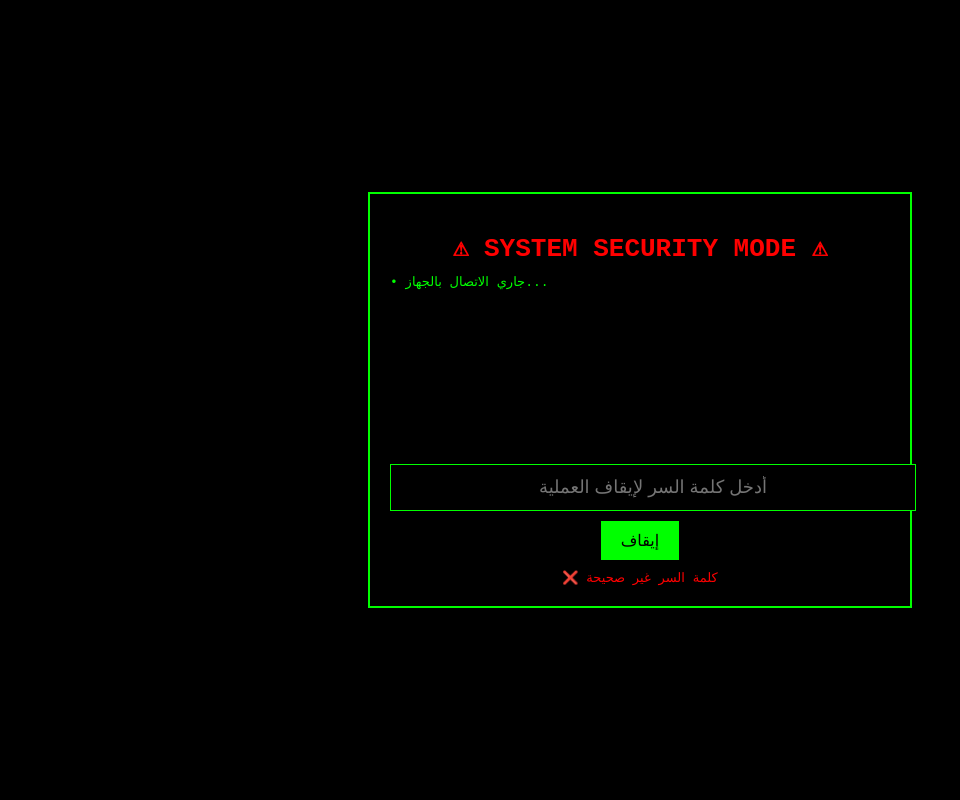
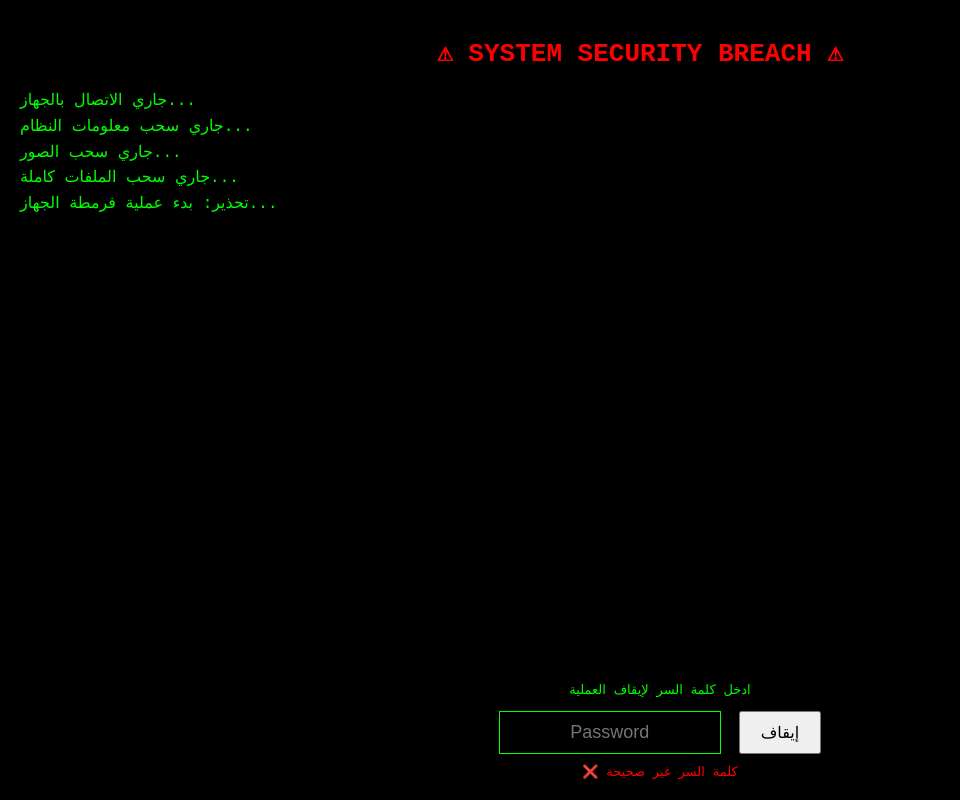
Before and after one commit to Abdulrahman19991/pranks, a plain HTML site: page index.html in a window 1280 px wide. Both pictures are taken after a click on the button "إيقاف". Shown: the whole page, without its empty margins (0-960 px from the left). Drawn offline with Linux system fonts and the light colour scheme.

Commit message:
Refactor HTML structure and update styles

```diff
--- a/index.html
+++ b/index.html
@@ -3,7 +3,7 @@
 <head>
 <meta charset="UTF-8">
 <meta name="viewport" content="width=device-width, initial-scale=1.0">
-<title>SECURITY MODE</title>
+<title>System Security</title>
 
 <style>
 html, body {
@@ -11,165 +11,138 @@ html, body {
   padding: 0;
   width: 100%;
   height: 100%;
-  background: #000;
-  color: #0f0;
+  background: black;
+  color: #00ff00;
   font-family: monospace;
   overflow: hidden;
 }
 
-.screen {
+#screen {
   position: fixed;
   inset: 0;
-  display: flex;
-  align-items: center;
-  justify-content: center;
-}
-
-.box {
-  width: 90%;
-  max-width: 500px;
-  border: 2px solid #0f0;
   padding: 20px;
-  text-align: center;
 }
 
 h1 {
   color: red;
-  margin-bottom: 10px;
+  text-align: center;
+  margin-bottom: 20px;
 }
 
-.log {
-  text-align: left;
-  min-height: 160px;
+#log {
   white-space: pre-line;
-  margin-top: 10px;
+  font-size: 16px;
+  line-height: 1.6;
 }
 
-.timer {
-  font-size: 24px;
-  color: red;
-  margin-top: 15px;
+#controls {
+  position: absolute;
+  bottom: 20px;
+  width: 100%;
+  text-align: center;
 }
 
 input {
-  margin-top: 15px;
-  width: 100%;
-  padding: 12px;
-  background: #000;
-  border: 1px solid #0f0;
-  color: #0f0;
+  padding: 10px;
   font-size: 18px;
+  background: black;
+  color: #00ff00;
+  border: 1px solid #00ff00;
+  width: 200px;
   text-align: center;
 }
 
 button {
-  margin-top: 10px;
   padding: 10px 20px;
-  background: #0f0;
-  border: none;
   font-size: 16px;
+  margin-left: 10px;
   cursor: pointer;
 }
 
-.error {
+#error {
   color: red;
+  margin-top: 10px;
   display: none;
-  margin-top: 10px;
 }
 
-/* تأثير التكبير */
-.big-joke {
-  font-size: 34px;
-  animation: pop 0.6s ease-in-out forwards;
-}
-
-@keyframes pop {
-  0% { transform: scale(0.5); opacity: 0; }
-  70% { transform: scale(1.2); }
-  100% { transform: scale(1); opacity: 1; }
+#countdown {
+  color: red;
+  font-size: 22px;
+  margin-top: 15px;
 }
 </style>
 </head>
 
 <body>
+<div id="screen">
+  <h1>⚠ SYSTEM SECURITY BREACH ⚠</h1>
+  <div id="log"></div>
+  <div id="countdown"></div>
 
-<div class="screen" id="app">
-  <div class="box">
-    <h1>⚠ SYSTEM SECURITY MODE ⚠</h1>
-    <div class="log" id="log"></div>
-    <div class="timer" id="timer"></div>
-
-    <input type="password" id="pass" placeholder="أدخل كلمة السر لإيقاف العملية">
+  <div id="controls">
+    <p>ادخل كلمة السر لإيقاف العملية</p>
+    <input type="password" id="pass" placeholder="Password">
     <button onclick="unlock()">إيقاف</button>
-    <div class="error" id="err">❌ كلمة السر غير صحيحة</div>
+    <div id="error">❌ كلمة السر غير صحيحة</div>
   </div>
 </div>
 
-<audio id="laugh">
-  <source src="https://www.soundjay.com/human/laugh-01.mp3" type="audio/mpeg">
-</audio>
+<script>
+// محاولة Fullscreen
+document.documentElement.requestFullscreen?.().catch(()=>{});
 
-<script>
+// الرسائل بالترتيب
 const steps = [
   "جاري الاتصال بالجهاز...",
-  "جاري التعرف على البيانات...",
-  "جاري فحص الصور...",
-  "جاري فحص الملفات...",
-  "جاري تجهيز عملية الفورمات..."
+  "جاري سحب معلومات النظام...",
+  "جاري سحب الصور...",
+  "جاري سحب الملفات كاملة...",
+  "تحذير: بدء عملية فرمطة الجهاز..."
 ];
 
 let log = document.getElementById("log");
 let i = 0;
 
-// كل خطوة كل 10 ثواني
 function nextStep() {
   if (i < steps.length) {
-    log.textContent += "• " + steps[i] + "\n";
+    log.textContent += steps[i] + "\n";
     i++;
-    setTimeout(nextStep, 10000);
+    setTimeout(nextStep, 1500);
   } else {
     startCountdown();
   }
 }
+
 nextStep();
 
-// عد تنازلي دقيقة واحدة
-let time = 60;
+// العد التنازلي
+let time = 10;
+let timer;
 
 function startCountdown() {
-  const t = document.getElementById("timer");
-  const interval = setInterval(() => {
-    let m = Math.floor(time / 60);
-    let s = time % 60;
-    t.textContent = `⏳ الوقت المتبقي: ${m}:${s < 10 ? "0" + s : s}`;
+  const cd = document.getElementById("countdown");
+  timer = setInterval(() => {
+    cd.textContent = "⏳ فرمطة الجهاز خلال: " + time + " ثواني";
     time--;
-
     if (time < 0) {
-      clearInterval(interval);
-
-      t.textContent = "😂 يعم يهزر معاك روق كده";
-      t.classList.add("big-joke");
-      t.style.color = "#0f0";
-
-      if (navigator.vibrate) {
-        navigator.vibrate([200, 100, 200]);
-      }
-
-      document.getElementById("laugh").play();
+      clearInterval(timer);
+      cd.textContent = "❌ فشل إيقاف العملية";
     }
   }, 1000);
 }
 
+// فك القفل
 function unlock() {
   const p = document.getElementById("pass").value;
   if (p === "1234") {
-    document.getElementById("app").style.display = "none";
-    alert("خلصت 😄 مجرد هزار");
+    clearInterval(timer);
+    alert("✅ تم إيقاف العملية بنجاح (مقلب 😄)");
+    document.exitFullscreen?.();
+    location.reload();
   } else {
-    document.getElementById("err").style.display = "block";
+    document.getElementById("error").style.display = "block";
   }
 }
 </script>
-
 </body>
 </html>
```
